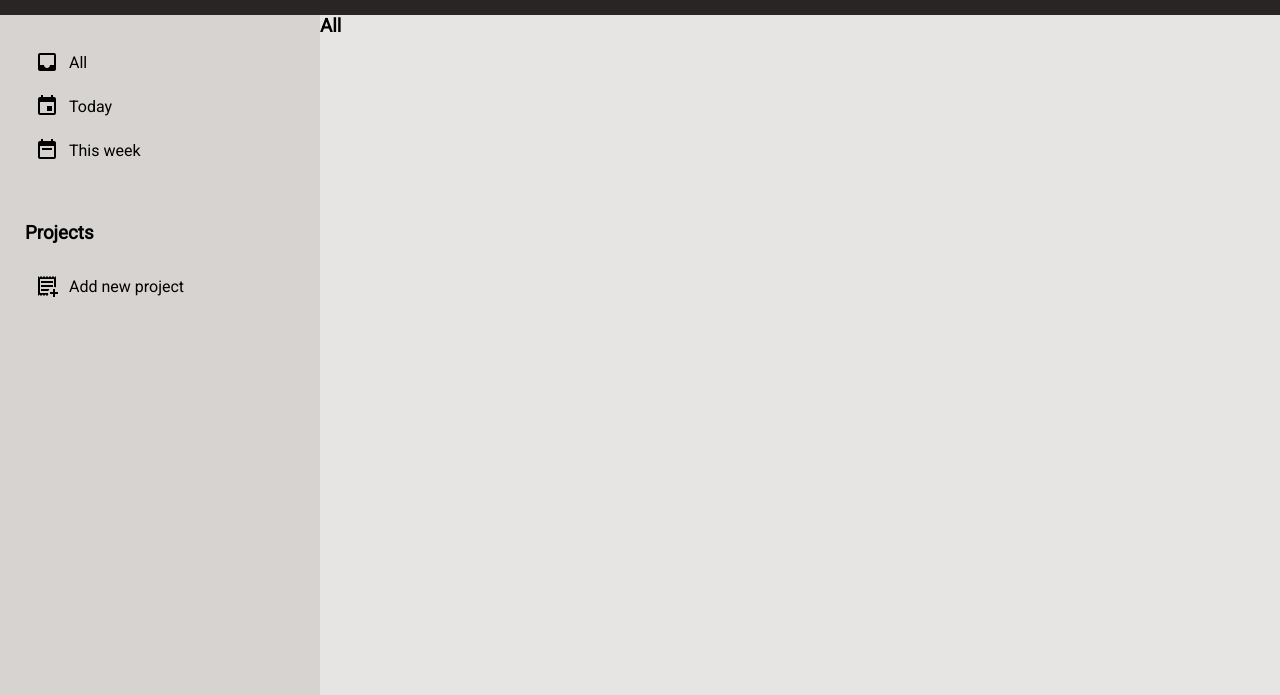
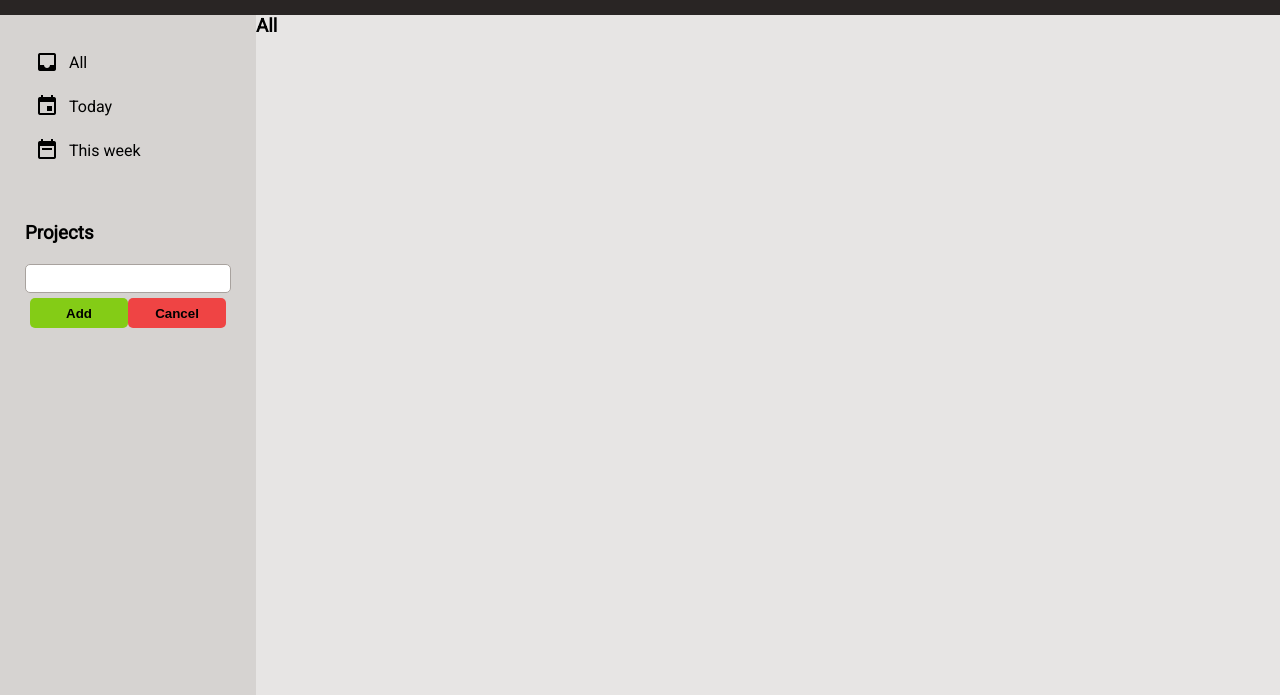
Before and after one commit to scridonlucas/Todo-List, a website built with webpack: page dist/index.html in a window 1280 px wide. Both pictures are taken after a click on the element "Add new project". Shown: the part 105-800 px from the top of the page. Built offline with nearby package versions, Linux system fonts and the light colour scheme; a web font is replaced by a local one.

Commit message:
worked on user interface

```diff
--- a/src/index.js
+++ b/src/index.js
@@ -1,2 +1,2 @@
-import test from './modules/UI';
-test();
+import { loadProjectsDOM } from './modules/UI';
+loadProjectsDOM();
--- a/src/modules/UI.js
+++ b/src/modules/UI.js
@@ -2,8 +2,104 @@ import Project from './Project';
 import Task from './Task';
 import { saveData, retrieveData } from './Storage';
 
-const addProjectBtn = document.querySelector('.add-project');
-addProjectBtn.addEventListener('click', addProject);
+function loadProjectsDOM() {
+  //Afisam in dashboard proiectele
+  let dashboard = document.querySelector('.second-buttons');
+  let projects = dashboard.querySelectorAll('div');
 
-function addProject() {}
-export default function test() {}
+  projects.forEach((project) => project.remove()); // Stergem fiecare div din dashboard
+
+  for (let i = 0; i < localStorage.length; i++) {
+    // Parcurgem localStorage-ul si creeam in DOM proiectele
+    createProjectDOM(localStorage.key(i));
+  }
+
+  createAddNewProjectDOM(); // Dupa ce se afiseaza proiectele se afiseaza butonul de adaugare a unui proiect nou
+
+  const addProjectBtn = document.querySelector('.add-project');
+  addProjectBtn.addEventListener('click', addInputProjectDOM); // Adaugam functionalitate butonului de adaugare proiect
+}
+
+function createProjectDOM(projectName) {
+  //Cream un nou proiect in DOM
+  let dashboard = document.querySelector('.second-buttons');
+  let project = document.createElement('div');
+  let img = document.createElement('img');
+  let text = document.createElement('p');
+
+  text.textContent = `${projectName}`;
+  img.src = 'images/project.png';
+
+  project.classList.add('button');
+
+  project.appendChild(img);
+  project.appendChild(text);
+  dashboard.appendChild(project);
+}
+
+function createAddNewProjectDOM() {
+  //Cream un buton nou de adaugare proiecte in DOM
+  let dashboard = document.querySelector('.second-buttons');
+  let project = document.createElement('div');
+  let img = document.createElement('img');
+  let text = document.createElement('p');
+
+  text.textContent = 'Add new project';
+  img.src = 'images/add-project.png';
+
+  project.classList.add('button');
+  project.classList.add('add-project');
+
+  project.appendChild(img);
+  project.appendChild(text);
+  dashboard.appendChild(project);
+}
+
+function addInputProjectDOM() {
+  //Adaugam Input-ul prin care se creeaza proiectele in DOM
+  const secondButtons = document.querySelector('.second-buttons');
+  const addProjectBtn = document.querySelector('.add-project');
+  const addProjectCtn = document.createElement('div');
+  const input = document.createElement('input');
+  const buttons = document.createElement('div');
+  const addBtn = document.createElement('button');
+  const cancelBtn = document.createElement('button');
+
+  addProjectBtn.remove();
+
+  input.classList.add('project-input');
+  addProjectCtn.classList.add('add-project-container');
+  buttons.classList.add('add-cancel');
+  addBtn.classList.add('project-add-button');
+  cancelBtn.classList.add('project-cancel-button');
+
+  input.setAttribute('type', 'text');
+  input.required = true;
+  addBtn.textContent = 'Add';
+  cancelBtn.textContent = 'Cancel';
+
+  buttons.appendChild(addBtn);
+  buttons.appendChild(cancelBtn);
+  secondButtons.appendChild(buttons);
+  addProjectCtn.appendChild(input);
+  addProjectCtn.appendChild(buttons);
+  secondButtons.appendChild(addProjectCtn);
+
+  addBtn.addEventListener('click', () => {
+    //Cream obiectul in localStorage si afisam toate proiectele in DOM
+    createProject(input.value);
+    loadProjectsDOM();
+  });
+
+  cancelBtn.addEventListener('click', () => {
+    //Reafisam DOM-ul
+    loadProjectsDOM();
+  });
+}
+
+function createProject(projectName) {
+  //Cream un proiect nou si il introducem in localStorage
+  saveData(new Project(`${projectName}`));
+}
+
+export { loadProjectsDOM };
```
Also changed, not shown: dist/images/project.png (renamed from dist/images/projects.png), dist/index.html, dist/main.js, dist/styles.css.
